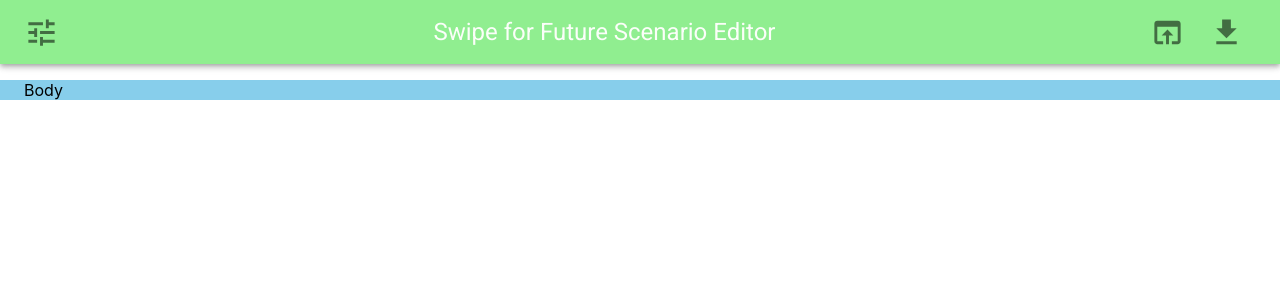
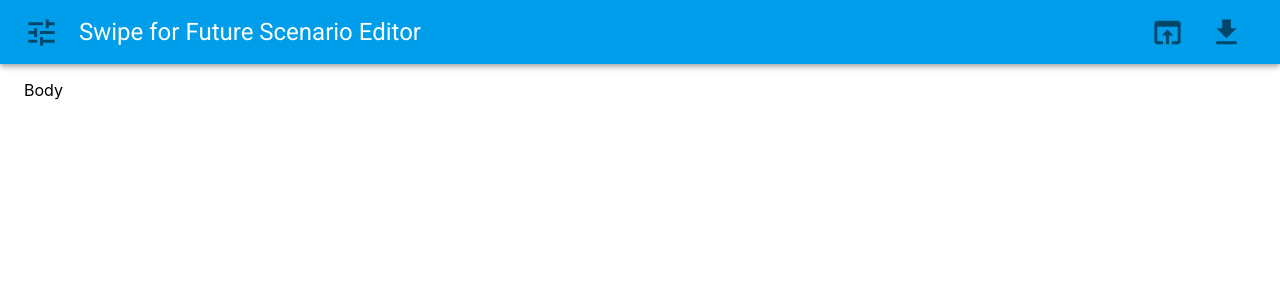
Before and after one commit to Greenheart/swipeforfuture-scenario-editor, a React (Create React App) app: page / in a window 1280 px wide. Shown: the top 300 px of the page. Built offline with nearby package versions, Linux system fonts and the light colour scheme.

Commit message:
fix(header): Improve header design

```diff
--- a/src/components/Header.tsx
+++ b/src/components/Header.tsx
@@ -6,12 +6,15 @@ import {
     Tooltip,
     AppBar,
     Toolbar,
+    useTheme,
 } from '@material-ui/core'
 import { Tune, GetApp, OpenInBrowser } from '@material-ui/icons'
 
 const Header = () => {
+    const theme = useTheme()
+
     return (
-        <AppBar position="static" style={{ backgroundColor: 'lightgreen' }}>
+        <AppBar position="sticky">
             <Toolbar>
                 <Tooltip title="Change filters" arrow>
                     <IconButton aria-label="Change filters" edge="start">
@@ -22,7 +25,7 @@ const Header = () => {
                 <Typography
                     variant="h5"
                     component="h1"
-                    style={{ flex: 'auto', textAlign: 'center' }}>
+                    style={{ flex: 'auto', marginLeft: theme.spacing(1) }}>
                     Swipe for Future Scenario Editor
                 </Typography>
 
--- a/src/components/ScenarioEditor.tsx
+++ b/src/components/ScenarioEditor.tsx
@@ -7,7 +7,7 @@ const ScenarioEditor = () => {
     return (
         <>
             <Header />
-            <Container maxWidth="xl" style={{ backgroundColor: 'skyblue' }}>
+            <Container maxWidth="xl">
                 <p>Body</p>
             </Container>
         </>
```
